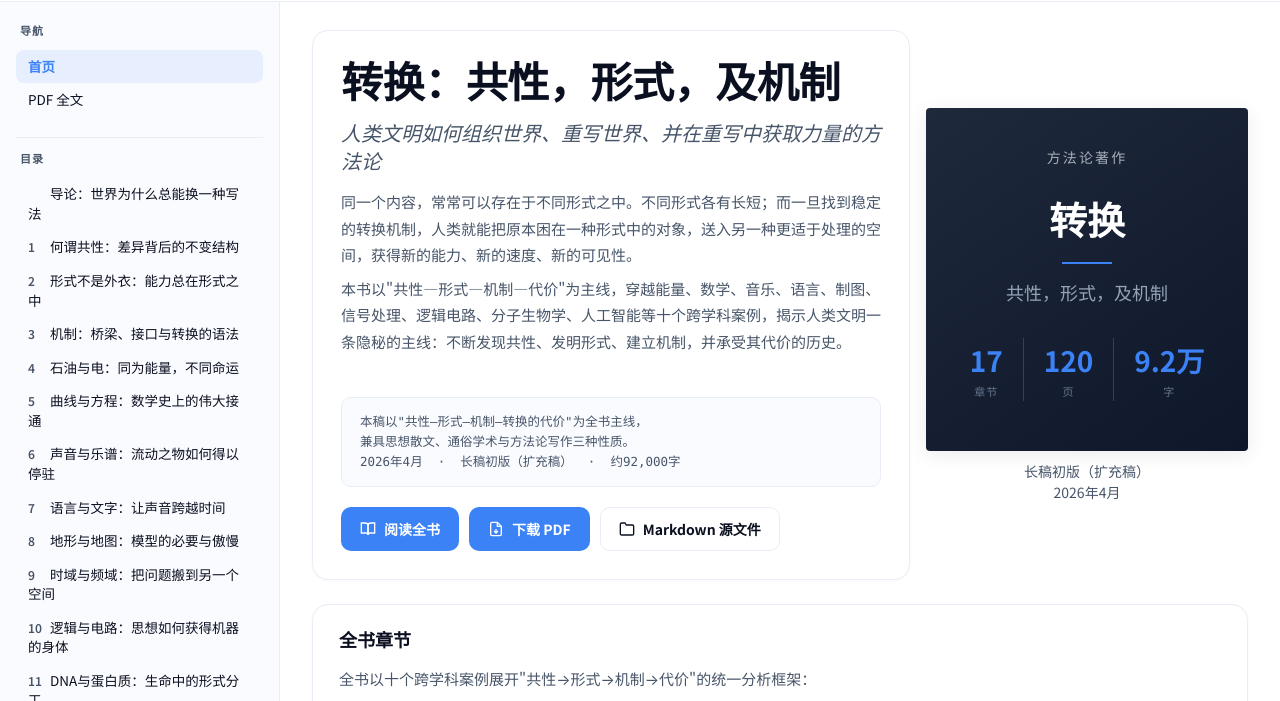
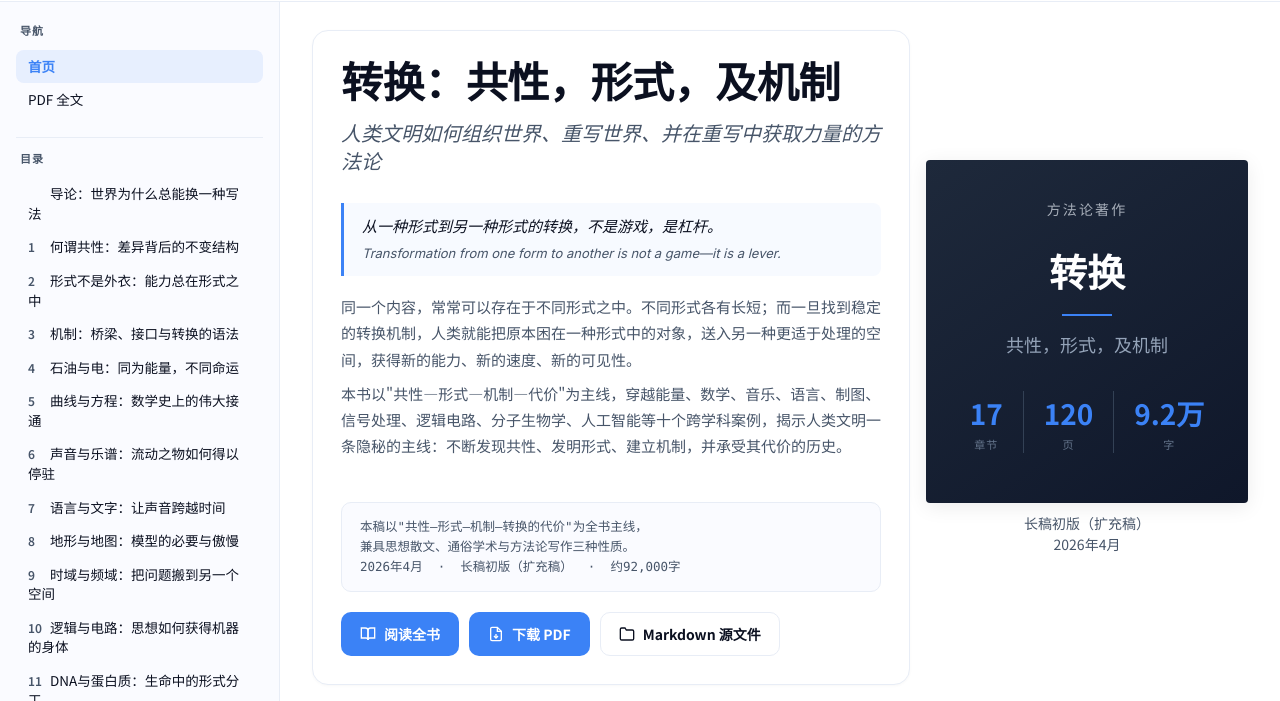
Before and after one commit to geneweng/transform, a plain HTML site: page index.html in a window 1280 px wide. Shown: the part 50-751 px from the top of the page. Drawn offline with Linux system fonts and the light colour scheme.

Commit message:
Add epigraph to README and landing page
"从一种形式到另一种形式的转换，不是游戏，是杠杆。"
"Transformation from one form to another is not a game—it is a lever."

Co-Authored-By: Claude Opus 4.6 <noreply@anthropic.com>

```diff
--- a/index.html
+++ b/index.html
@@ -335,6 +335,10 @@
     <div class="hero-card">
       <h1 class="hero-title">转换：共性，形式，及机制</h1>
       <div class="hero-subtitle-book">人类文明如何组织世界、重写世界、并在重写中获取力量的方法论</div>
+      <div style="margin:14px 0 18px; padding:12px 18px; border-left:3px solid var(--accent); background:rgba(59,130,246,0.04); border-radius:0 8px 8px 0;">
+        <p style="margin:0 0 4px; font-style:italic; font-size:15px; color:var(--text); font-family:'Noto Serif SC',serif;">从一种形式到另一种形式的转换，不是游戏，是杠杆。</p>
+        <p style="margin:0; font-style:italic; font-size:13px; color:var(--muted); font-family:'Inter',sans-serif;">Transformation from one form to another is not a game—it is a lever.</p>
+      </div>
       <div class="hero-desc">
         <p>同一个内容，常常可以存在于不同形式之中。不同形式各有长短；而一旦找到稳定的转换机制，人类就能把原本困在一种形式中的对象，送入另一种更适于处理的空间，获得新的能力、新的速度、新的可见性。</p>
         <p>本书以"共性—形式—机制—代价"为主线，穿越能量、数学、音乐、语言、制图、信号处理、逻辑电路、分子生物学、人工智能等十个跨学科案例，揭示人类文明一条隐秘的主线：不断发现共性、发明形式、建立机制，并承受其代价的历史。</p>
```
Also changed, not shown: 1 other file.
